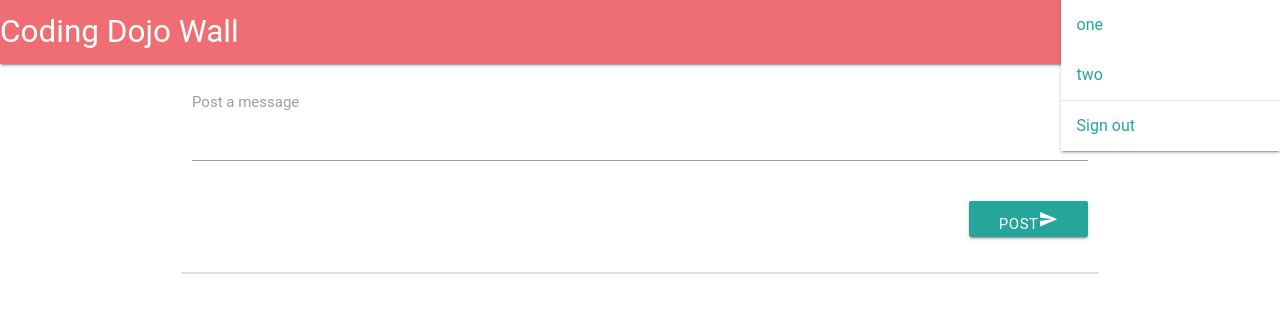
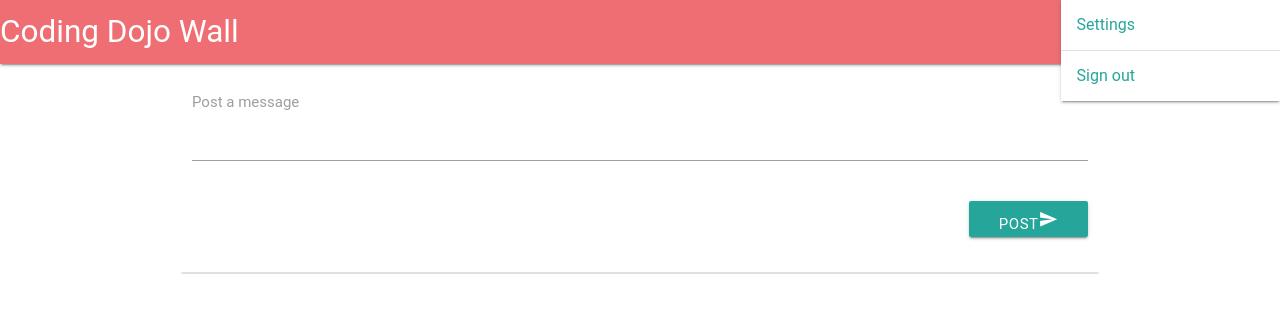
Before and after one commit to christ-huytran/Message-Wall, a Flask app: page /messages in a window 1280 px wide, after a click that opens the changed part. Shown: the top 313 px of the page. Run offline with Flask 2, Linux system fonts and the light colour scheme; the visitor is signed in with stand-in values (Sample User, id 1); data that the repository does not hold is empty; some libraries are stand-ins or nearby versions; some web fonts are replaced.

Commit message:
add requirements.txt

```diff
--- a/server.py
+++ b/server.py
@@ -80,7 +80,6 @@ def show():
 		get_msgs_query = "SELECT messages.id, messages.message, CONCAT(users.first_name, ' ', users.last_name) AS message_author, messages.created_at AS message_created_at, GROUP_CONCAT(comments.comment SEPARATOR '-----') AS comments, GROUP_CONCAT(CONCAT(users2.first_name, ' ', users2.last_name)) AS comment_author, GROUP_CONCAT(comments.created_at) AS comment_created_at FROM messages JOIN users ON users.id = messages.user_id LEFT JOIN comments ON messages.id = comments.message_id LEFT JOIN users AS users2 ON users2.id = comments.user_id GROUP BY messages.id ORDER BY messages.created_at DESC"
 
 		messages = mysql.fetch(get_msgs_query)
-		print messages
 		for msg in messages:
 			if msg['comments']:
 				msg['comments'] = msg['comments'].split('-----')
--- a/templates/index.html
+++ b/templates/index.html
@@ -12,8 +12,7 @@
 <body>
 	<!-- Dropdown Structure -->
 	<ul id="dropdown1" class="dropdown-content">
-		<li><a href="#!">one</a></li>
-		<li><a href="#!">two</a></li>
+		<li><a href="#!">Settings</a></li>
 		<li class="divider"></li>
 		<li><a href="/signout">Sign out</a></li>
 	</ul>
```
Also changed, not shown: requirements.txt (added, +9 -0 lines), README.md.
